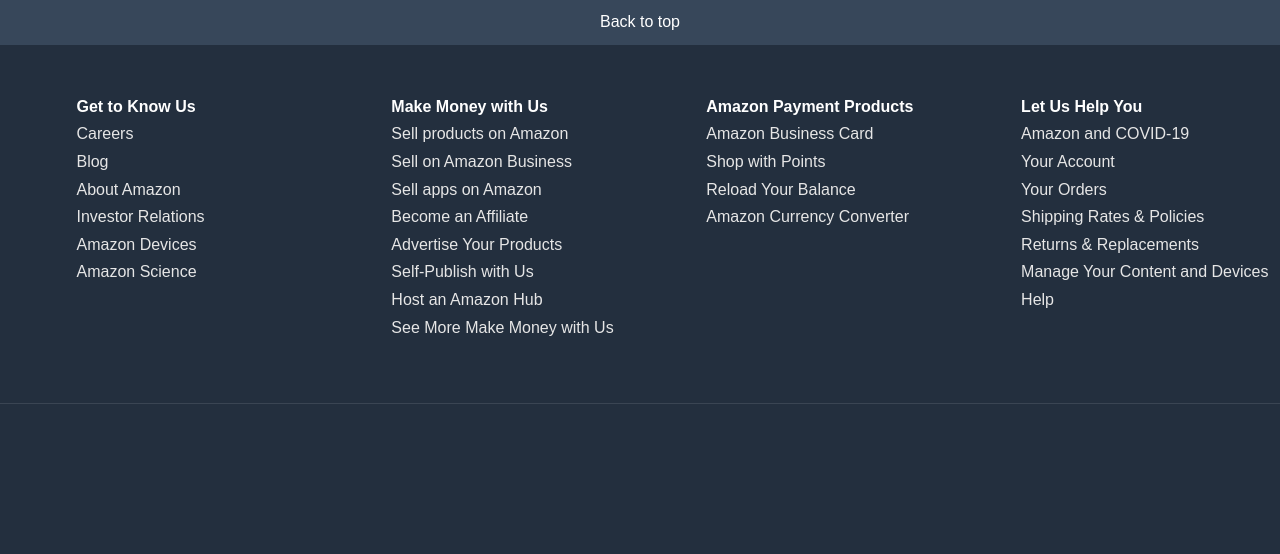
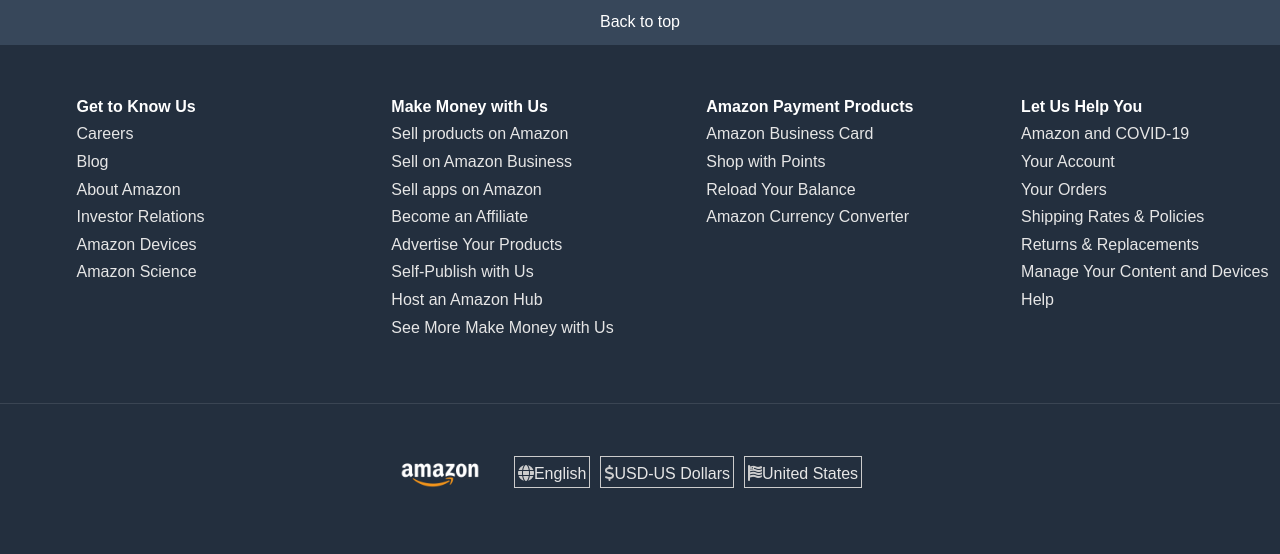
Before and after one commit to Ash2oP/amazon.com-clone, a plain HTML site: page Amazon Clone/index (1).html in a window 1280 px wide. Shown: the part 1469-2023 px from the top of the page. Drawn offline with Linux system fonts and the light colour scheme.

Commit message:
completed footer 1

```diff
--- a/Amazon Clone/index (1).html
+++ b/Amazon Clone/index (1).html
@@ -469,6 +469,22 @@
             <!-- Line -->
              <div class="footer-line"></div>
 
+             <!-- Section -->
+              <div class="link-container-two">
+                <div class="footer-logo"></div>
+                <div class="footer-icons">
+                  <span><i class="fa-solid fa-globe"></i><a href="#">English</a></span>
+                  <span><i class="fa-solid fa-dollar-sign"></i><a href="#">USD-US Dollars</a></span>
+                  <span><i class="fa-solid fa-flag-usa"></i><a href="#">United States</a></span>
+                </div>
+
+              </div>
+
+          </div>
+
+         <!-- Link two -->
+         <div class="link-two">
+
          </div>
 
       </footer>
--- a/Amazon Clone/style (1).css
+++ b/Amazon Clone/style (1).css
@@ -379,3 +379,32 @@ footer {
 .footer-line {
     border-top: 1px solid #3a4553;
 }
+.link-container-two {
+    height: 20%;
+    width: 100%;
+    margin-top: 1rem;
+    display: flex;
+    align-items: center;
+    justify-content: center;
+}
+.footer-logo {
+    height: 3rem;
+    width: 6rem;
+    background-image: url(amazon_logo.png);
+    background-size: cover;
+}
+.footer-icons {
+    height: 7rem;
+    width: 25rem;
+    display: flex;
+    align-items: center;
+    justify-content: center;
+}
+.footer-icons span {
+    height: 2rem;
+    width: auto;
+    margin: 0px 5px;
+    padding: 0.5rem 3px;
+    border: 1px solid #cccccc;
+    color: #cccccc;
+}
```
Also changed, not shown: Amazon Clone/index.html (+2 -2 lines), Amazon Clone/style.css (line endings or trailing spaces).
